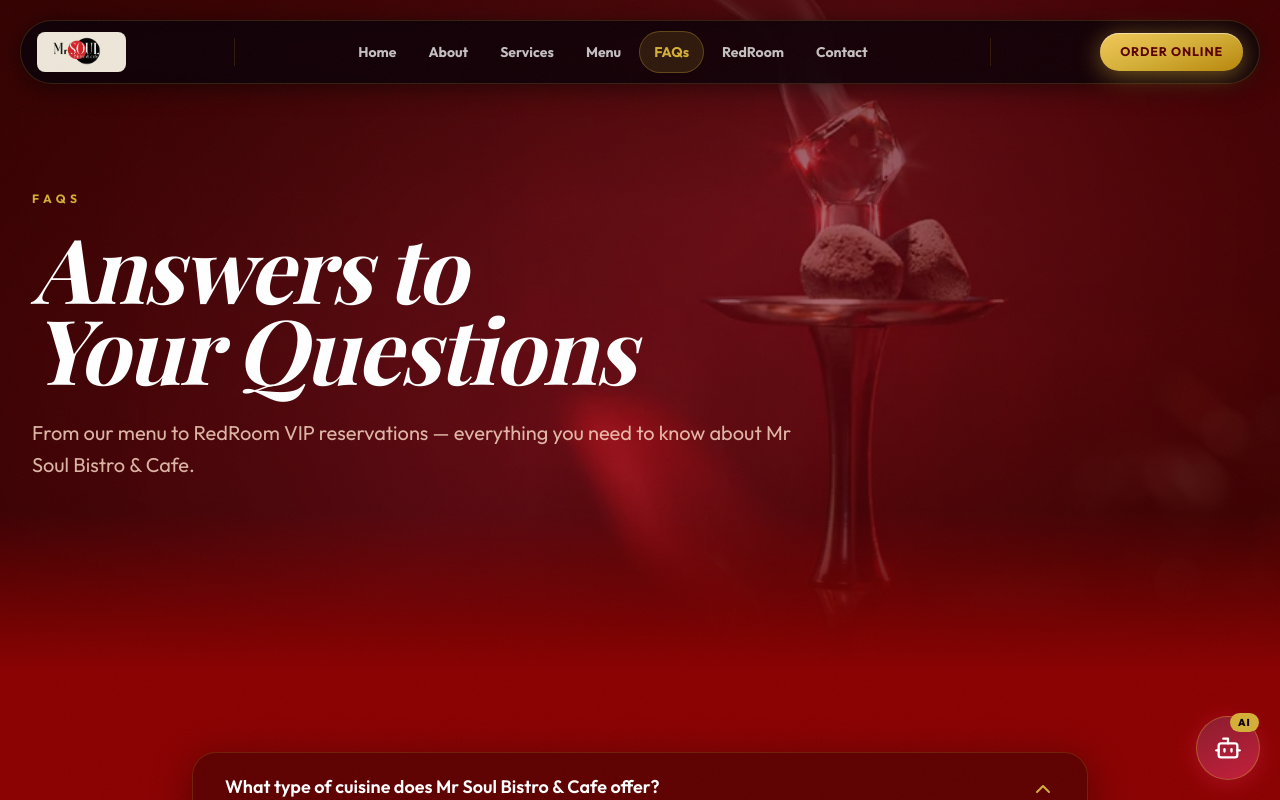
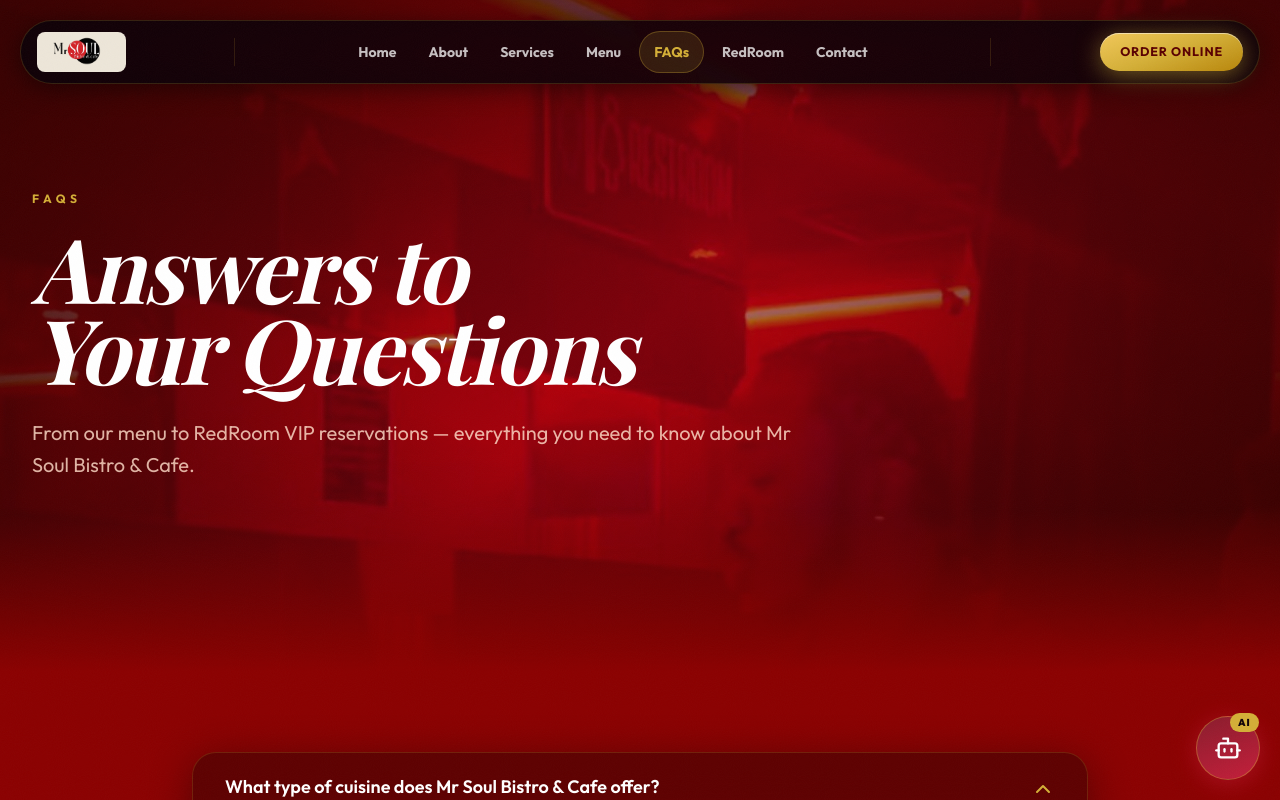
Before and after one commit to jayblast-spec/mr-soul-luxury-site, a Next.js app: page /faqs in a window 1280 px wide. Shown: the top 800 px of the page. Built offline with nearby package versions, Linux system fonts and the light colour scheme.

Commit message:
feat: add imageClassName prop to ParallaxSection + use redroom-interior.jpg on FAQs hero (object-top to preserve head)

```diff
--- a/src/app/faqs/page.tsx
+++ b/src/app/faqs/page.tsx
@@ -11,7 +11,8 @@
   return (
     <>
       <ParallaxSection
-        image="/images/hookah-luxury.webp"
+        image="/images/redroom-interior.jpg"
+        imageClassName="object-top"
         eyebrow="FAQs"
         title="Answers to Your Questions"
         priority
--- a/src/components/ParallaxSection.tsx
+++ b/src/components/ParallaxSection.tsx
@@ -11,6 +11,7 @@
   children: ReactNode;
   priority?: boolean;
   dark?: boolean;
+  imageClassName?: string;
 };
 
 export function ParallaxSection({
@@ -20,6 +21,7 @@
   children,
   priority = false,
   dark = false,
+  imageClassName,
 }: ParallaxSectionProps) {
   const sectionRef = useRef<HTMLElement>(null);
   const { scrollYProgress } = useScroll({
@@ -45,7 +47,7 @@
           fill
           priority={priority}
           sizes="100vw"
-          className="object-cover scale-[1.15]"
+          className={`object-cover scale-[1.15] ${imageClassName ?? ""}`}
         />
       </motion.div>
 
```
